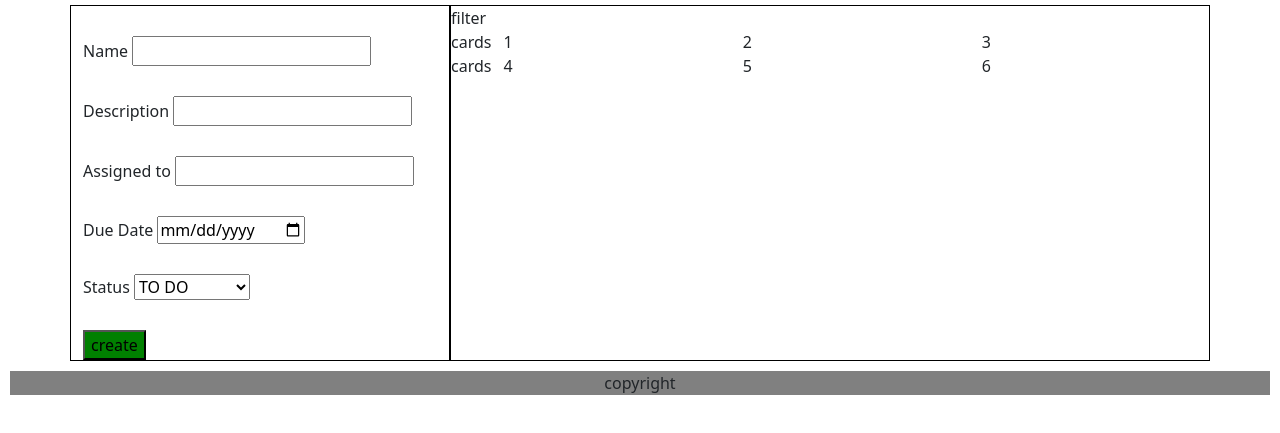
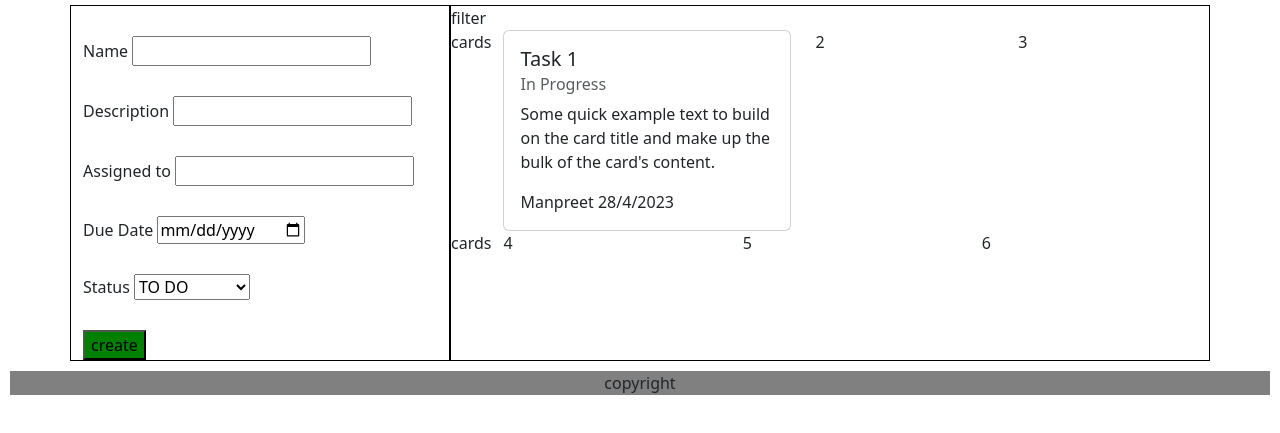
Before and after one commit to parisa-naeim/Task-Manager, a plain HTML site: page index.html in a window 1280 px wide. Shown: the part 51-484 px from the top of the page. Drawn offline with nearby package versions, Linux system fonts and the light colour scheme.

Commit message:
add cards

```diff
--- a/index.html
+++ b/index.html
@@ -47,7 +47,18 @@
                 <div class="row">
                     <div class="col">
                         <div class="row">cards
-                        <div class="col">1</div>
+                            <div class="col">
+                                <!-- Task 1 -->
+                                <div class="card" style="width: 18rem;">
+                                    <div class="card-body">
+                                      <h5 class="card-title">Task 1</h5>
+                                      <h6 class="card-subtitle mb-2 text-body-secondary">In Progress</h6>
+                                      <p class="card-text">Some quick example text to build on the card title and make up the bulk of the card's content.</p>
+                                      <label>Manpreet</label>
+                                      <label>28/4/2023<label>
+                                    </div>
+                                  </div>
+                            </div>
                             <div class="col">2</div>
                             <div class="col">3</div>
                         </div>
```
Lines whose indentation alone changed are shown as unchanged.
